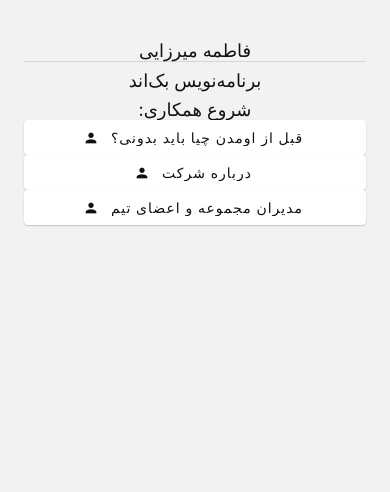
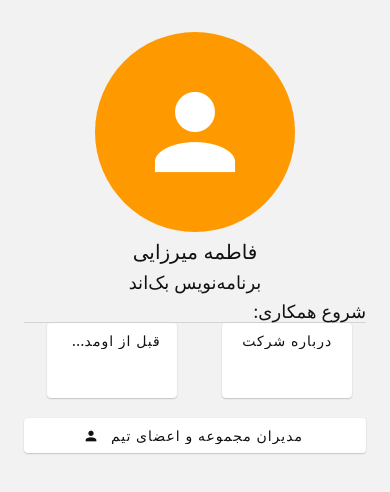
Before and after one commit to FatemeMirzaeii/culturetech, a React Native app: screen /EmployeeHome in a window 390 px wide. Shown: the top 492 px of the page. Built offline with nearby package versions, Linux system fonts and the light colour scheme.

Commit message:
fixing employee home styles

```diff
--- a/src/screens/employee-home/index.js
+++ b/src/screens/employee-home/index.js
@@ -1,37 +1,52 @@
 import React from 'react';
 import {SafeAreaView, Text, View} from 'react-native';
-import {COLORS, FONTS} from '../../styles/static';
-import {Button, Divider} from 'react-native-paper';
+import {COLORS, FONTS, WIDTH} from '../../styles/static';
+import {Button, Divider, Avatar} from 'react-native-paper';
 import styles from './style';
 
 const EmployeeHome = ({navigation}) => {
   return (
     <SafeAreaView>
       <View style={styles.sectionContainer}>
+        <Avatar.Icon
+          size={200}
+          icon="account"
+          style={{alignSelf: 'center', backgroundColor: COLORS.orange}}
+          color={COLORS.white}
+        />
         <Text style={styles.sectionDescription}>فاطمه میرزایی</Text>
+        <Text style={styles.subheader}>برنامه‌نویس بک‌اند</Text>
+        <Text style={styles.description}>شروع همکاری:</Text>
         <Divider />
-        <Text style={styles.sectionDescription}>برنامه‌نویس بک‌اند</Text>
-        <Text style={styles.sectionDescription}>شروع همکاری:</Text>
+        <View
+          style={{
+            flexDirection: 'row',
+            width: WIDTH * 0.9,
+            height: 75,
+            justifyContent: 'space-around',
+          }}>
           <Button
-          icon="account"
             mode="contained"
             color={COLORS.white}
+            style={{width: WIDTH / 3}}
             labelStyle={{color: COLORS.black, fontFamily: FONTS.medium}}
             onPress={() => navigation.navigate('BeforeComing')}>
             قبل از اومدن چیا باید بدونی؟
           </Button>
           <Button
-          icon="account"
             mode="contained"
             color={COLORS.white}
+            style={{width: WIDTH / 3}}
             labelStyle={{color: COLORS.black, fontFamily: FONTS.medium}}
             onPress={() => navigation.navigate('AboutCo')}>
             درباره شرکت
           </Button>
+        </View>
         <Button
           icon="account"
           mode="contained"
           color={COLORS.white}
+          style={{marginTop: 20}}
           labelStyle={{color: COLORS.black, fontFamily: FONTS.medium}}
           onPress={() => console.log('Pressed')}>
           مدیران مجموعه و اعضای تیم
--- a/src/screens/employee-home/style.js
+++ b/src/screens/employee-home/style.js
@@ -8,11 +8,24 @@ export default StyleSheet.create({
   },
   sectionDescription: {
     marginTop: 8,
-    fontSize: 18,
-    fontWeight: '400',
+    fontSize: 20,
     color: COLORS.black,
     fontFamily: FONTS.bold,
     textAlign: 'center',
+  },
+  subheader: {
+    marginTop: 8,
+    fontSize: 18,
+    color: COLORS.black,
+    fontFamily: FONTS.medium,
+    textAlign: 'center',
+  },
+  description: {
+    marginTop: 8,
+    fontSize: 18,
+    color: COLORS.black,
+    fontFamily: FONTS.medium,
+    textAlign: 'right',
   },
   backgroundStyle: {
     backgroundColor: COLORS.orange,
--- a/src/screens/login/index.js
+++ b/src/screens/login/index.js
@@ -28,7 +28,7 @@ const Login = ({navigation}) => {
     saveData('token', token);
     const val = await readData('welcome');
     if (val === 'true') {
-      setPath('EmployerHome');
+      setPath('EmployeeHome');
     } else {
       setPath('Welcome');
     }
```
Lines whose indentation alone changed are shown as unchanged.
